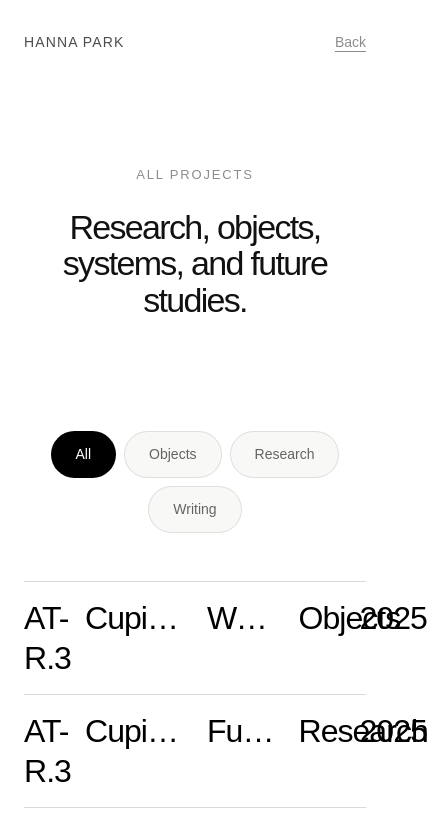
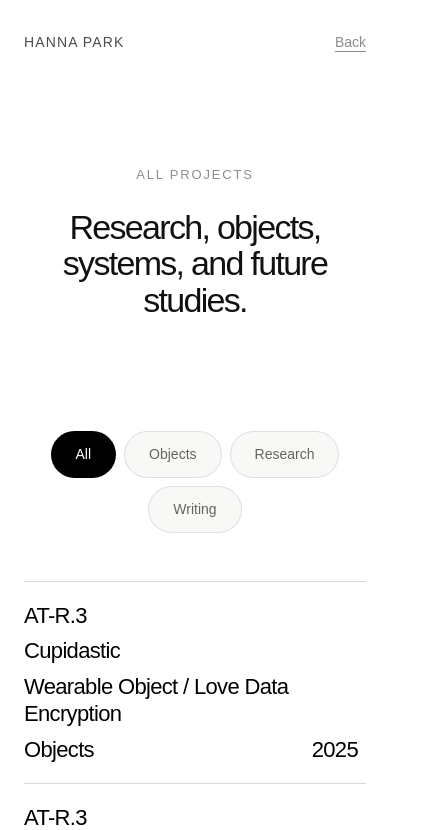
Before and after one commit to hannapoky-arch/parkhanna_portfolio, a Next.js app: page /projects in a window 390 px wide. Shown: the top 830 px of the page, 428 px wide, since content can reach past the window. Built offline with nearby package versions, Linux system fonts and the light colour scheme.

Commit message:
layout change in mobile

```diff
--- a/app/page.tsx
+++ b/app/page.tsx
@@ -203,14 +203,14 @@ export default function Home() {
 
   href={`/projects/${project.slug}`}
 
-  className="block"
+  className="block w-full md:w-auto"
 
 >
-<div className="flex gap-0">
+<div className="flex w-full flex-col gap-2 md:w-auto md:flex-row md:gap-0">
 
             <div
               className="
-                w-[520px]
+                w-full md:w-[520px]
                 rounded-full
                 border border-black/10
                 bg-[#f8f8f6]
@@ -233,7 +233,7 @@ export default function Home() {
 
             <div
               className="
-                w-[340px]
+                w-full md:w-[340px]
                 rounded-full
                 border border-black/10
                 bg-[#f8f8f6]
@@ -256,7 +256,7 @@ export default function Home() {
 
             <div
               className="
-                w-[160px]
+                w-full md:w-[160px]
                 rounded-full
                 border border-black/10
                 bg-[#f8f8f6]
@@ -279,7 +279,7 @@ export default function Home() {
 
             <div
               className="
-                w-[130px]
+                w-full md:w-[130px]
                 rounded-full
                 border border-black/10
                 bg-[#f8f8f6]
--- a/app/projects/[slug]/page.tsx
+++ b/app/projects/[slug]/page.tsx
@@ -202,7 +202,7 @@ if (pairMatch) {
           maxWidth: project.pairMaxWidth || "1400px",
         }}
       >
-        <div className="grid grid-cols-[4fr_6fr] gap-6 items-start">
+        <div className="grid grid-cols-1 gap-6 items-start md:grid-cols-[4fr_6fr]">
           <div>
             <img
               src={project.images[first - 1]}
--- a/app/projects/page.tsx
+++ b/app/projects/page.tsx
@@ -6,6 +6,7 @@ import { useEffect, useState } from "react";
  import { projects } from "../data/projects";
 
 const filters = ["All", "Objects", "Research", "Writing"];
+
 
 export default function ProjectsPage() {
 
@@ -109,32 +110,34 @@ export default function ProjectsPage() {
                   <div
                     className="
                       grid
-                      grid-cols-12
-                      gap-6
-                      py-4
-                      text-[32px]
+                      grid-cols-1
+                      gap-2
+                      py-5
+                      text-[22px]
                       leading-tight
                       tracking-[-0.03em]
+                      md:grid-cols-12
+                      md:gap-6
                       md:text-[16px]
                     "
                   >
-                    <div className="col-span-2 ">
+                    <div className="md: col-span-2 ">
                       {project.number}
                     </div>
 
-                    <div className="col-span-4 truncate">
+                    <div className="md: col-span-4">
                       {project.title}
                     </div>
 
-                    <div className="col-span-3 truncate">
+                    <div className="md: col-span-3">
                       {project.description}
                     </div>
 
-                    <div className="col-span-2">
+                    <div className="md: col-span-2">
                       {project.type}
                     </div>
 
-                    <div className="col-span-1 text-right ">
+                    <div className="md: col-span-1 text-right ">
                       {project.year}
                     </div>
                   </div>
@@ -223,7 +226,7 @@ export default function ProjectsPage() {
       </div>
     </div>
   ) : (
-    <div className="grid grid-cols-2 gap-2 w-full max-w-[900px] ml-auto">
+    <div className="grid grid-cols-1 gap-2 w-full max-w-[900px] ml-auto md:grid-cols-2">
       <div className="aspect-[4/3] overflow-hidden">
         <img
           src={project.thumbnailImages?.[0] || project.images[0]}
```
